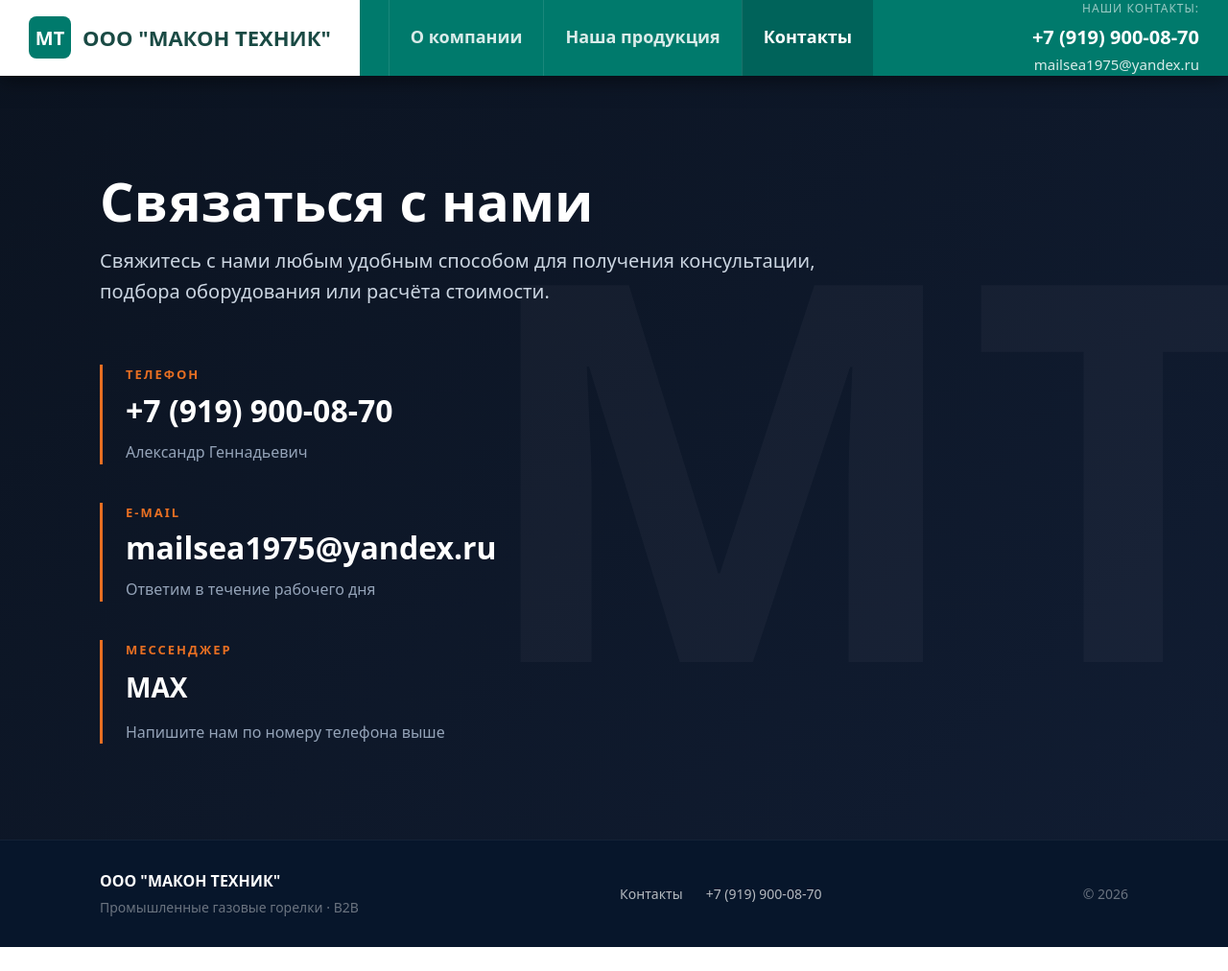
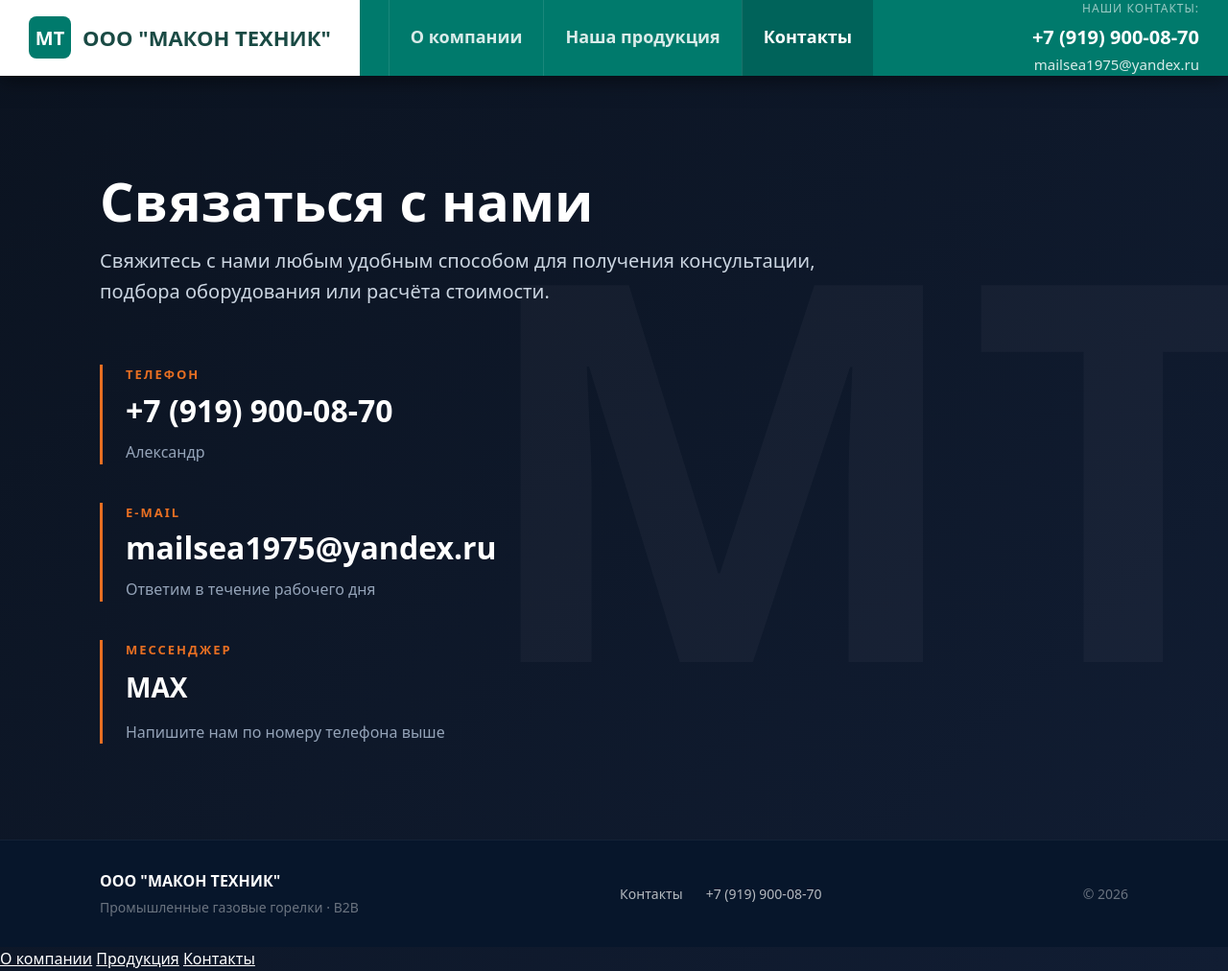
Before and after one commit to sarafantim95/makontech.ru-, a plain HTML site: page contacts.html in a window 1280 px wide. Shown: the whole page at 96% size. Before the commit the page ends 987 px from the top, so only its background shows below. Drawn offline with Linux system fonts and the light colour scheme; a script that the page names is missing.

Commit message:
Update contacts.html

```diff
--- a/contacts.html
+++ b/contacts.html
@@ -82,7 +82,7 @@
             <div class="contact-item">
               <span class="contact-label">Телефон</span>
               <a href="tel:+79199000870" class="contact-value">+7 (919) 900-08-70</a>
-              <span class="contact-name">Александр Геннадьевич</span>
+              <span class="contact-name">Александр</span>
             </div>
             <div class="contact-item">
               <span class="contact-label">E-mail</span>
@@ -114,6 +114,13 @@
     </div>
   </footer>
 
+  <!-- НИЖНЕЕ МЕНЮ ДЛЯ МОБИЛЬНЫХ -->
+  <div class="mobile-bottom-nav">
+    <a href="index.html">О компании</a>
+    <a href="products.html">Продукция</a>
+    <a href="contacts.html" class="active">Контакты</a>
+  </div>
+
   <script src="js/main.js"></script>
 </body>
 </html>
```
